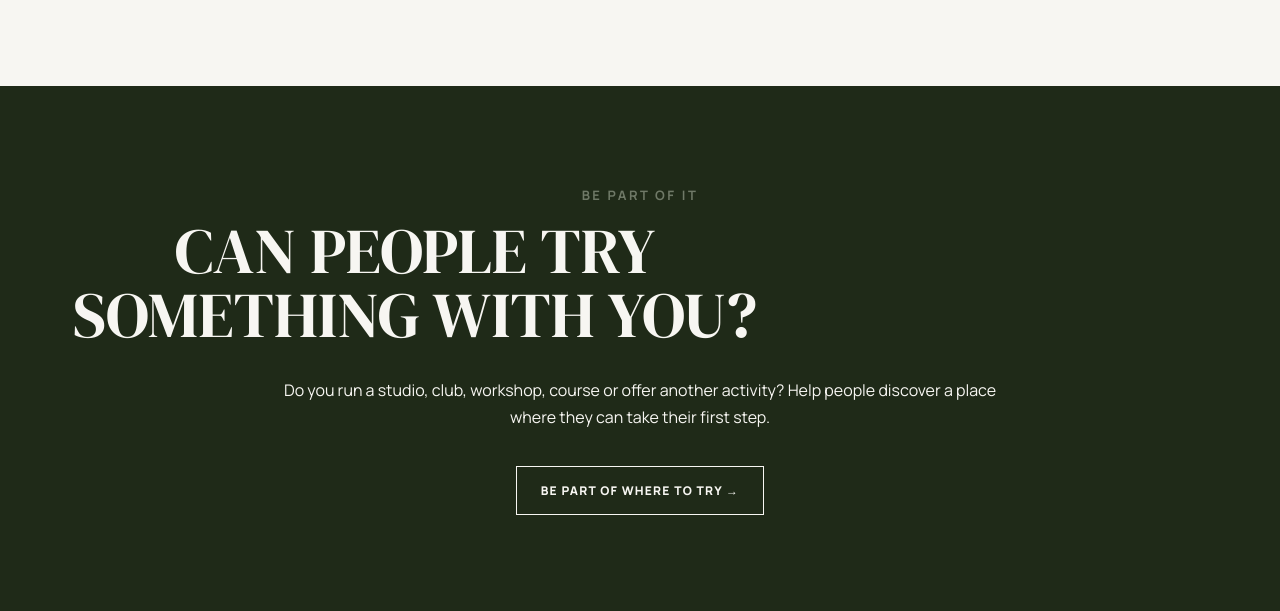
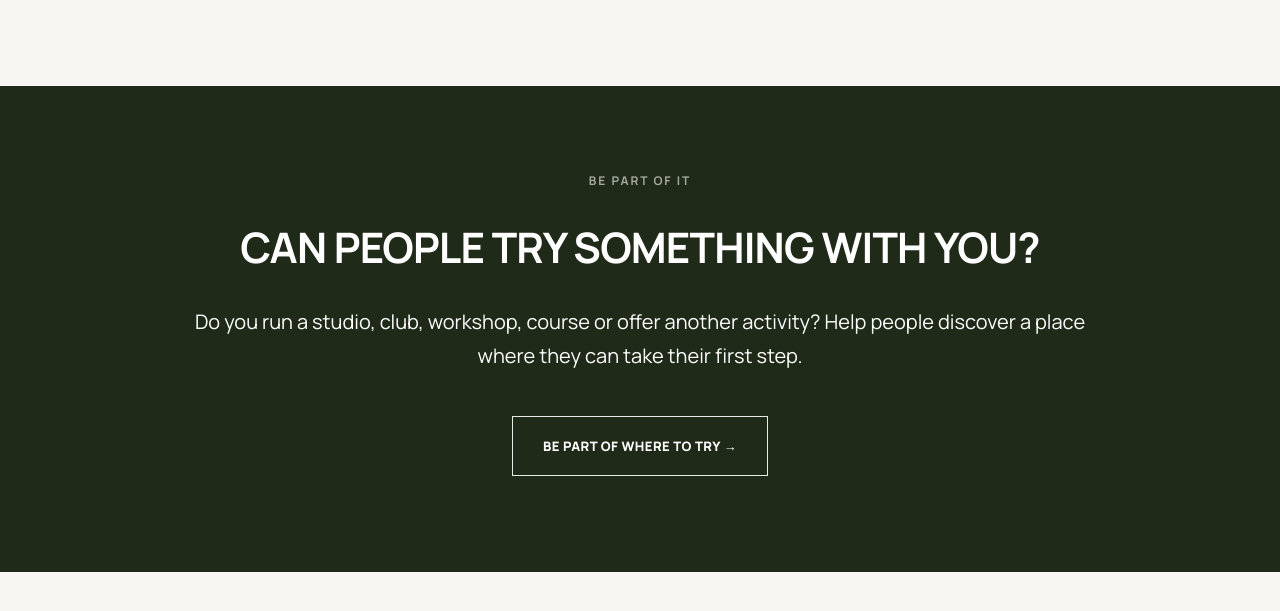
Before and after one commit to lidijapavlicic/move-and-try, a plain HTML site: page where-to-try.html in a window 1280 px wide. Shown: the part 2536-3147 px from the top of the page. After the commit the page ends 3108 px from the top, so only its background shows below. Drawn offline with Linux system fonts and the light colour scheme.

Commit message:
Apply consistent green invitation design and direct contact CTA without editing copy

```diff
--- a/where-to-try.html
+++ b/where-to-try.html
@@ -314,6 +314,7 @@
     <link rel="stylesheet" href="/consent.css">
 
 <link rel="stylesheet" href="/workshops.css">
+  <link rel="stylesheet" href="/where-contribute.css">
 </head>
 
 <body>
@@ -633,7 +634,7 @@
         </p>
 
         <a
-            href="/be-part-of-where-to-try.html"
+            href="mailto:hello@moveandtry.com?subject=Where%20to%20Try%20-%20Add%20a%20Place"
             class="where-contribute-link"
         >
             BE PART OF WHERE TO TRY →
```
